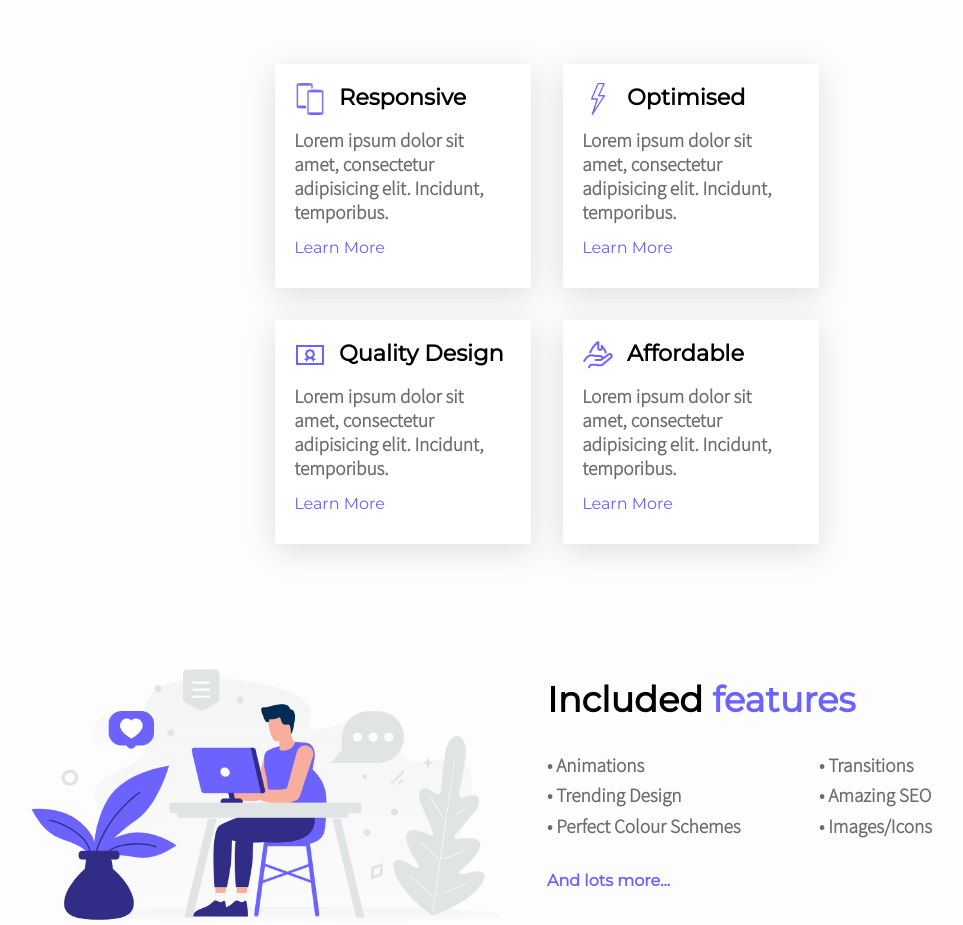
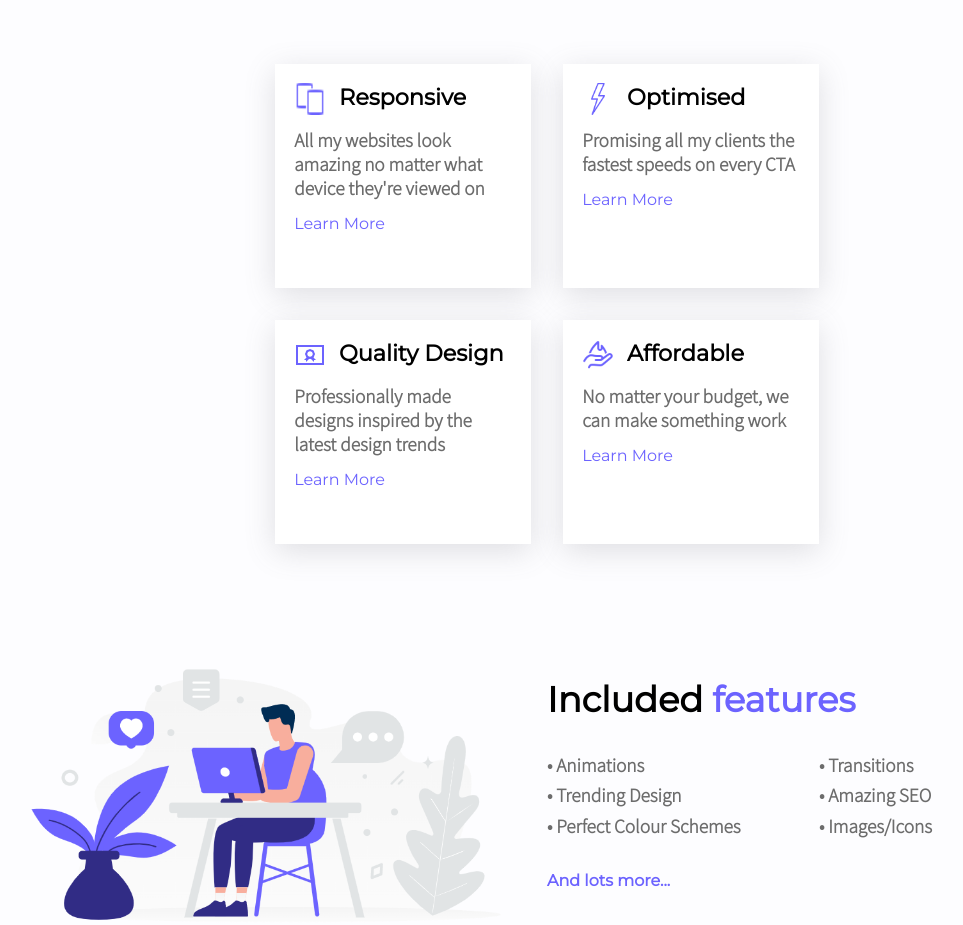
Before and after one commit to harleyswift1/landing_page_1, a React (Create React App) app: page / in a window 1280 px wide. Shown: the part 1366-2291 px from the top of the page, without its empty margins (93-1056 px from the left). Built offline with nearby package versions, Linux system fonts and the light colour scheme.

Commit message:
Changed card text

```diff
--- a/src/components/Section2/Section2.js
+++ b/src/components/Section2/Section2.js
@@ -9,10 +9,10 @@ export default function Section2() {
     return (<section className={"section2"}>
         <h1>The <blue>simple</blue> solution</h1>
         <div className="section2-cards">
-            <Section2Card icon={icon1} title={"Responsive"} description={"Lorem ipsum dolor sit amet, consectetur adipisicing elit. Incidunt, temporibus."}/>
-            <Section2Card icon={icon2} title={"Optimised"} description={"Lorem ipsum dolor sit amet, consectetur adipisicing elit. Incidunt, temporibus."}/>
-            <Section2Card icon={icon3} title={"Quality Design"} description={"Lorem ipsum dolor sit amet, consectetur adipisicing elit. Incidunt, temporibus."}/>
-            <Section2Card icon={icon4} title={"Affordable"} description={"Lorem ipsum dolor sit amet, consectetur adipisicing elit. Incidunt, temporibus."}/>
+            <Section2Card icon={icon1} title={"Responsive"} description={"All my websites look amazing no matter what device they're viewed on"}/>
+            <Section2Card icon={icon2} title={"Optimised"} description={"Promising all my clients the fastest speeds on every CTA"}/>
+            <Section2Card icon={icon3} title={"Quality Design"} description={"Professionally made designs inspired by the latest design trends"}/>
+            <Section2Card icon={icon4} title={"Affordable"} description={"No matter your budget, we can make something work"}/>
         </div>
     </section>)
 }
```
